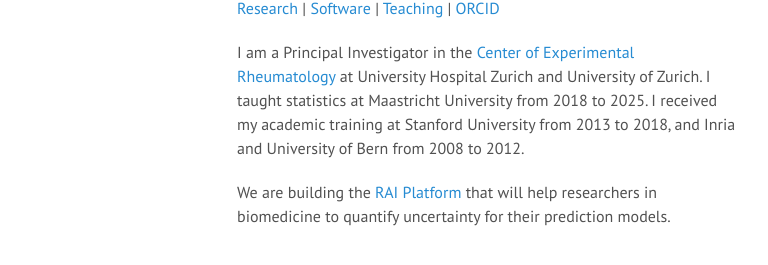
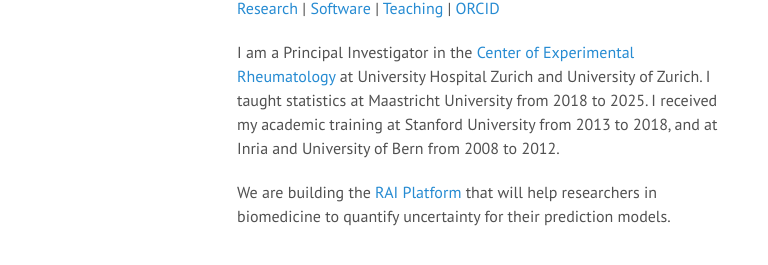
Before and after one commit to ChristofSeiler/ChristofSeiler.github.io, a Jekyll site: the page built from index.html, in a window 1280 px wide. Shown: the part 490-755 px from the top of the page, without its empty margins (3-771 px from the left). Built offline with Jekyll 4.4.1, drawn with Linux system fonts in a browser that asks for light colours; the list of posts is cut into pages by our own code.

Commit message:
added at

```diff
--- a/index.html
+++ b/index.html
@@ -18,6 +18,6 @@ p.narrow {
 <a href="https://orcid.org/0000-0001-8802-3642">ORCID</a>
 </p>
 
-<p class="narrow">I am a Principal Investigator in the <a href="https://www.usz.ch/en/department/rheumatology/research-at-the-clinic-for-rheumatology/research-focus-of-the-clinic-for-rheumatology/research-group-christof-seiler/">Center of Experimental Rheumatology</a> at University Hospital Zurich and University of Zurich. I taught statistics at Maastricht University from 2018 to 2025. I received my academic training at Stanford University from 2013 to 2018, and Inria and University of Bern from 2008 to 2012.</p>
+<p class="narrow">I am a Principal Investigator in the <a href="https://www.usz.ch/en/department/rheumatology/research-at-the-clinic-for-rheumatology/research-focus-of-the-clinic-for-rheumatology/research-group-christof-seiler/">Center of Experimental Rheumatology</a> at University Hospital Zurich and University of Zurich. I taught statistics at Maastricht University from 2018 to 2025. I received my academic training at Stanford University from 2013 to 2018, and at Inria and University of Bern from 2008 to 2012.</p>
 
 <p class="narrow">We are building the <a href="http://rai.uzh.ch/">RAI Platform</a> that will help researchers in biomedicine to quantify uncertainty for their prediction models.</p>
```
